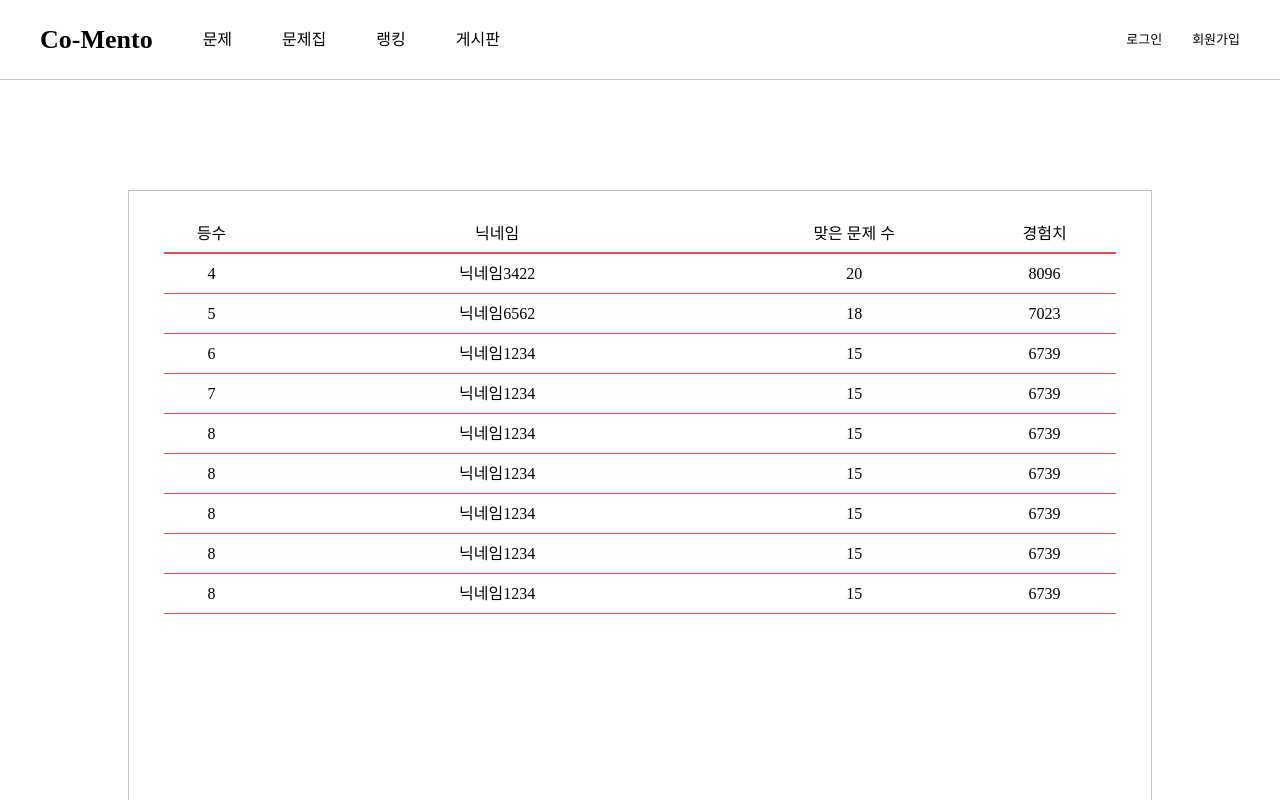
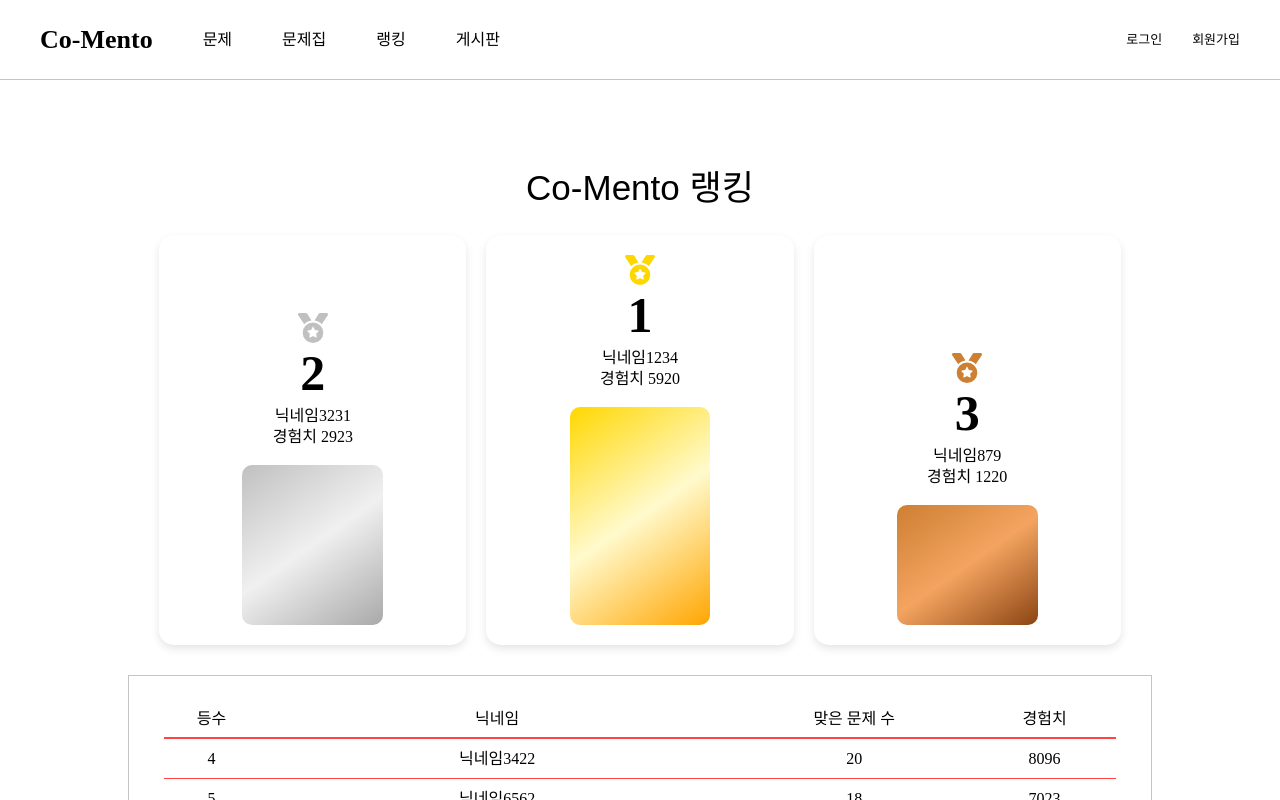
Before and after one commit to Heesu01/co-mento, a React (Create React App) app: page /rank in a window 1280 px wide. Shown: the top 800 px of the page. Built offline with nearby package versions, Linux system fonts and the light colour scheme.

Commit message:
feat: 탑3 랭크 UI구현

```diff
--- a/src/pages/Rank.js
+++ b/src/pages/Rank.js
@@ -1,5 +1,6 @@
 import React from "react";
 import styled from "styled-components";
+import { FaMedal } from "react-icons/fa6";
 
 const Rank = () => {
   const RankData = [
@@ -70,7 +71,42 @@ const Rank = () => {
 
   return (
     <Container>
-      <TopRank></TopRank>
+      <Title>Co-Mento 랭킹</Title>
+      <TopRank>
+        <RankBox>
+          <Text>
+            <MedalIcon color="#C0C0C0" />
+            <TopNum>2</TopNum>
+            <Info>
+              <p>닉네임3231</p>
+              <p>경험치 2923</p>
+            </Info>
+          </Text>
+          <Bar rank={2} h="160px"></Bar>
+        </RankBox>
+        <RankBox>
+          <Text>
+            <MedalIcon color="#FFD700" />
+            <TopNum>1</TopNum>
+            <Info>
+              <p>닉네임1234</p>
+              <p>경험치 5920</p>
+            </Info>
+          </Text>
+          <Bar rank={1} h="300px"></Bar>
+        </RankBox>
+        <RankBox>
+          <Text>
+            <MedalIcon color="#CD7F32" />
+            <TopNum>3</TopNum>
+            <Info>
+              <p>닉네임879</p>
+              <p>경험치 1220</p>
+            </Info>
+          </Text>
+          <Bar rank={3} h="120px"></Bar>
+        </RankBox>
+      </TopRank>
       <ListBox>
         <Top>
           <Num>등수</Num>
@@ -98,7 +134,84 @@ const Container = styled.div`
   flex-direction: column;
   gap: 20px;
 `;
-const TopRank = styled.div``;
+
+const Title = styled.div`
+  ${(props) => props.theme.fonts.title};
+  width: 100%;
+  text-align: center;
+  font-size: 35px;
+`;
+const TopRank = styled.div`
+  width: 100%;
+  height: 430px;
+  /* border: 1px solid ${({ theme }) => theme.colors.gray2}; */
+  display: flex;
+  justify-content: center;
+`;
+
+const RankBox = styled.div`
+  width: 30%;
+  background-color: ${({ theme }) => theme.colors.white};
+  display: flex;
+  flex-direction: column;
+  align-items: center;
+  justify-content: flex-end;
+  padding: 20px;
+  margin: 10px;
+  border-radius: 15px;
+  box-shadow: 0 4px 8px rgba(0, 0, 0, 0.1);
+  transition: transform 0.3s ease-in-out;
+
+  &:hover {
+    transform: translateY(-10px);
+    box-shadow: 0 6px 16px rgba(0, 0, 0, 0.2);
+  }
+`;
+
+const Text = styled.div`
+  display: flex;
+  flex-direction: column;
+  align-items: center;
+  margin-bottom: 15px;
+  text-align: center;
+  gap: 5px;
+`;
+
+const MedalIcon = styled(FaMedal)`
+  color: ${(props) => props.color};
+  font-size: 30px;
+  margin-left: 10px;
+  margin: auto;
+`;
+
+const TopNum = styled.div`
+  font-size: 50px;
+  font-weight: 800;
+  color: ${({ theme }) => theme.colors.primary};
+`;
+
+const Info = styled.div`
+  font-size: 16px;
+  color: ${({ theme }) => theme.colors.gray1};
+  p {
+    margin: 5px 0;
+  }
+`;
+
+const Bar = styled.div`
+  width: 11vw;
+  height: ${(props) => props.h};
+  border-radius: 10px;
+  background: ${(props) =>
+    props.rank === 1
+      ? "linear-gradient(145deg, #FFD700, #FFFACD, #FFA500)"
+      : props.rank === 2
+      ? "linear-gradient(145deg, #C0C0C0, #F0F0F0, #A9A9A9)"
+      : props.rank === 3
+      ? "linear-gradient(145deg, #CD7F32, #F4A460, #8B4513)"
+      : "linear-gradient(145deg, #90EE90, #C0FFC0, #006400)"};
+`;
+
 const ListBox = styled.div`
   width: 100%;
   height: 800px;
```
